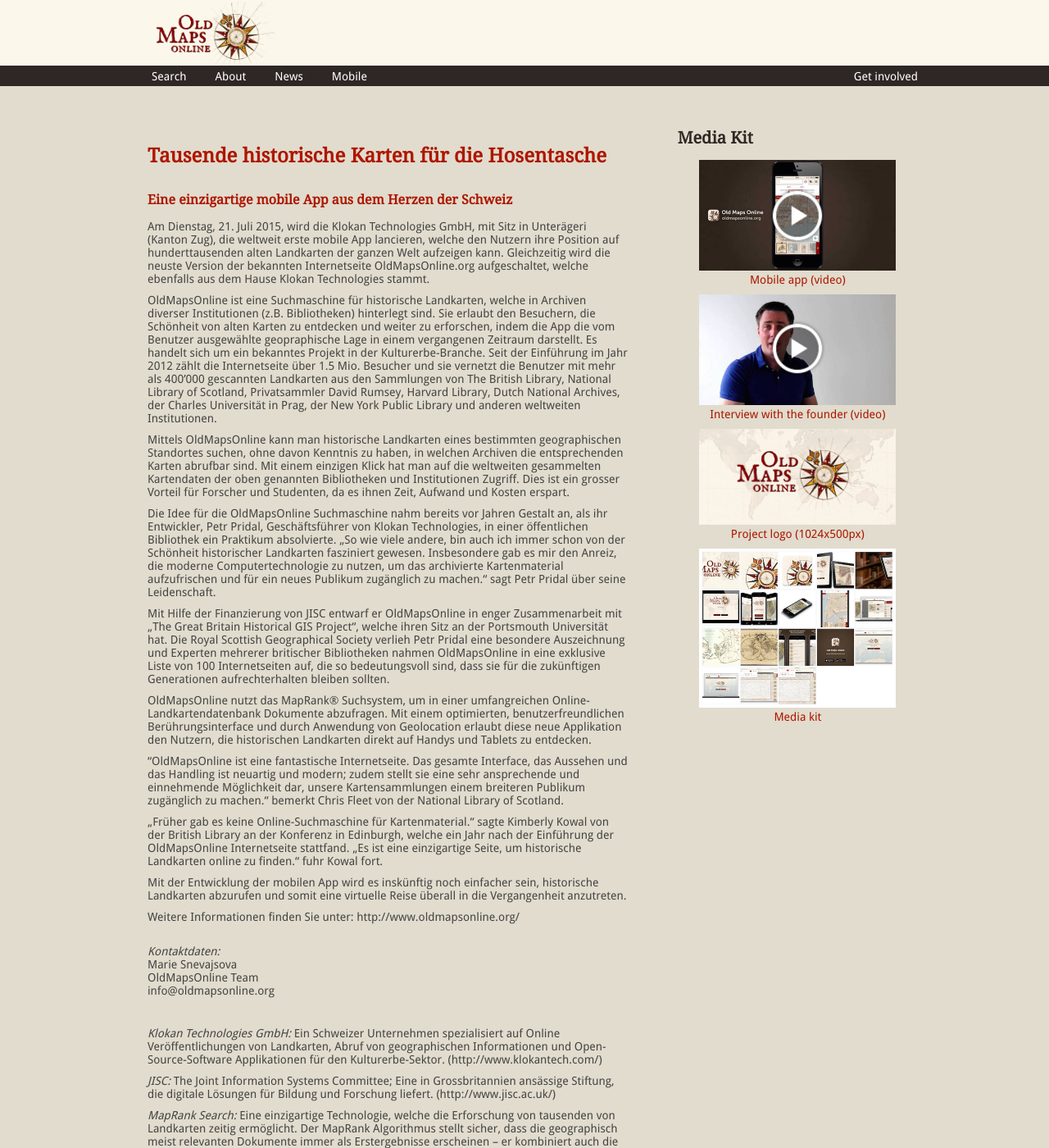
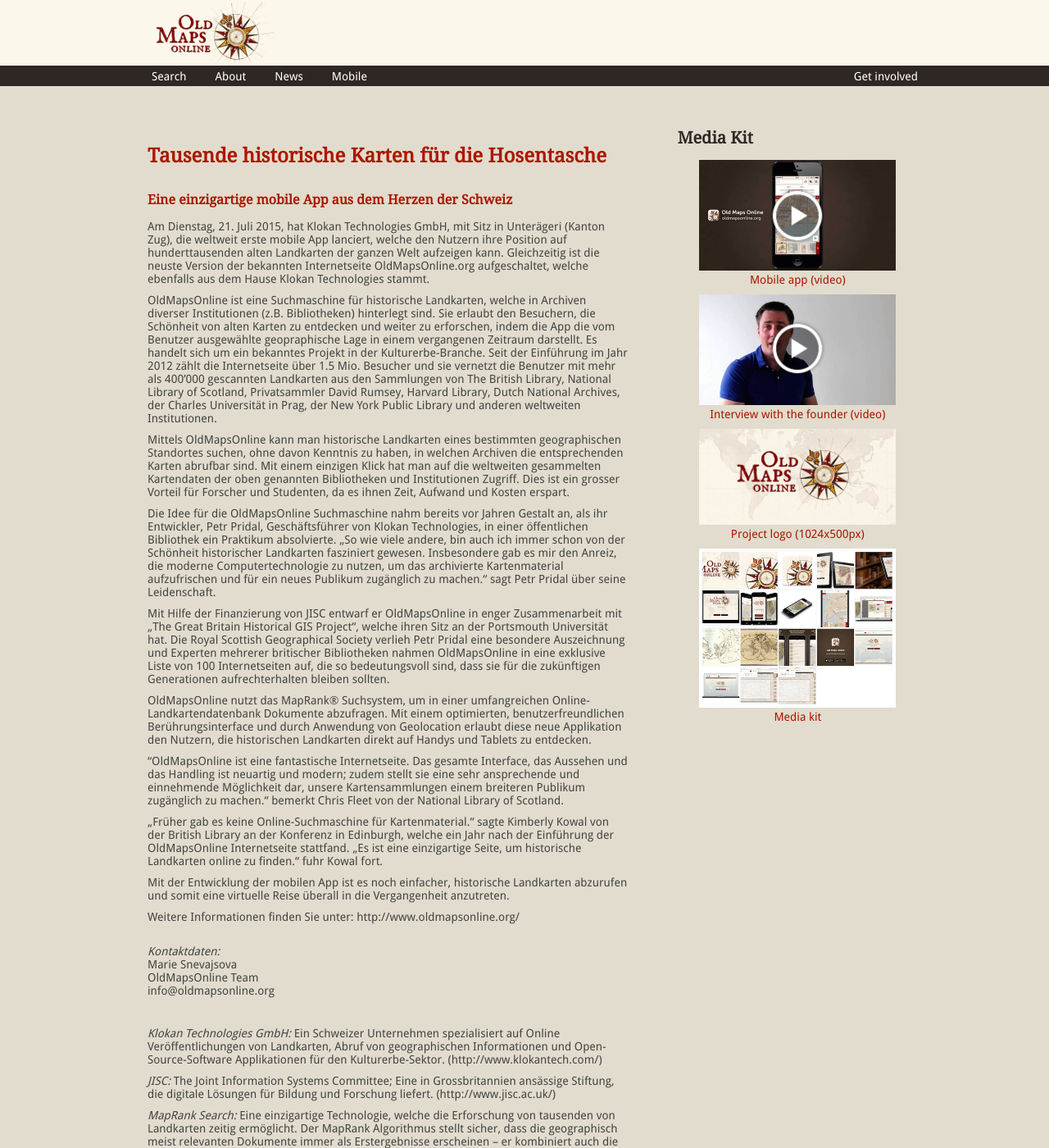
Before and after one commit to daliborjanak/www.oldmapsonline.org, a Jekyll site: the page built from press/announcement-de.md, in a window 1280 px wide and 1400 px high. Shown: the whole window at 82% size. Built offline with Jekyll 4.4.1, drawn with Linux system fonts in a browser that asks for light colours; Markdown is read by kramdown in place of the engine named in the settings.

Commit message:
Update announcement-de.md

```diff
--- a/press/announcement-de.md
+++ b/press/announcement-de.md
@@ -10,7 +10,7 @@ keywords: press, Pressemeldung
 #Tausende historische Karten für die Hosentasche
 ###Eine einzigartige mobile App aus dem Herzen der Schweiz
 
-Am Dienstag, 21. Juli 2015, wird die Klokan Technologies GmbH, mit Sitz in  Unterägeri (Kanton Zug), die weltweit erste mobile App lancieren, welche den Nutzern ihre Position auf hunderttausenden alten Landkarten der ganzen Welt aufzeigen kann. Gleichzeitig wird die neuste Version der bekannten Internetseite OldMapsOnline.org aufgeschaltet, welche ebenfalls aus dem Hause Klokan Technologies stammt.
+Am Dienstag, 21. Juli 2015, hat Klokan Technologies GmbH, mit Sitz in  Unterägeri (Kanton Zug), die weltweit erste mobile App lanciert, welche den Nutzern ihre Position auf hunderttausenden alten Landkarten der ganzen Welt aufzeigen kann. Gleichzeitig ist die neuste Version der bekannten Internetseite OldMapsOnline.org aufgeschaltet, welche ebenfalls aus dem Hause Klokan Technologies stammt.
 
 OldMapsOnline ist eine Suchmaschine für historische Landkarten, welche in Archiven diverser Institutionen (z.B. Bibliotheken) hinterlegt sind. Sie erlaubt den Besuchern, die Schönheit von alten Karten zu entdecken und weiter zu erforschen, indem die App die vom Benutzer ausgewählte geopraphische Lage in einem vergangenen Zeitraum darstellt.        Es handelt sich um ein bekanntes Projekt in der Kulturerbe-Branche. Seit der Einführung im Jahr 2012 zählt die Internetseite über 1.5 Mio. Besucher und sie vernetzt die Benutzer mit mehr als 400’000 gescannten Landkarten aus den Sammlungen von The British Library, National Library of Scotland, Privatsammler David Rumsey, Harvard Library, Dutch National Archives, der Charles Universität in Prag, der New York Public Library und anderen weltweiten Institutionen.
 
@@ -26,7 +26,7 @@ OldMapsOnline nutzt das MapRank® Suchsystem, um in einer umfangreichen Online-
 
 „Früher gab es keine Online-Suchmaschine für Kartenmaterial.“ sagte Kimberly Kowal von der British Library an der Konferenz in Edinburgh, welche ein Jahr nach der Einführung der OldMapsOnline Internetseite stattfand. „Es ist eine einzigartige Seite, um historische Landkarten online zu finden.“ fuhr Kowal fort.
 
-Mit der Entwicklung der mobilen App wird es inskünftig noch einfacher sein, historische Landkarten abzurufen und somit eine virtuelle Reise überall in die Vergangenheit anzutreten.
+Mit der Entwicklung der mobilen App ist es noch einfacher, historische Landkarten abzurufen und somit eine virtuelle Reise überall in die Vergangenheit anzutreten.
 
 Weitere Informationen finden Sie unter: http://www.oldmapsonline.org/
 
```
